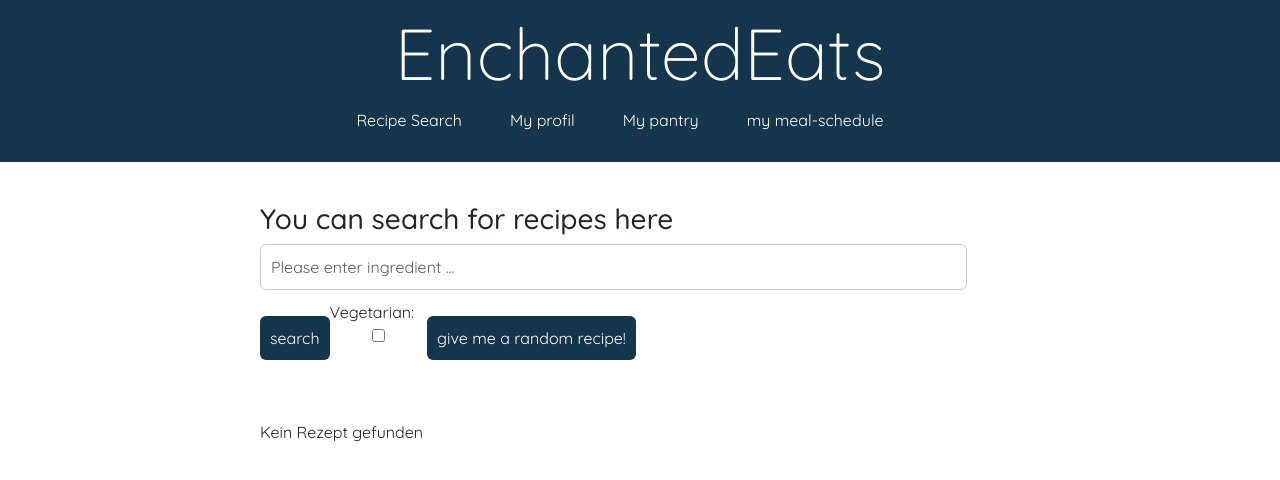
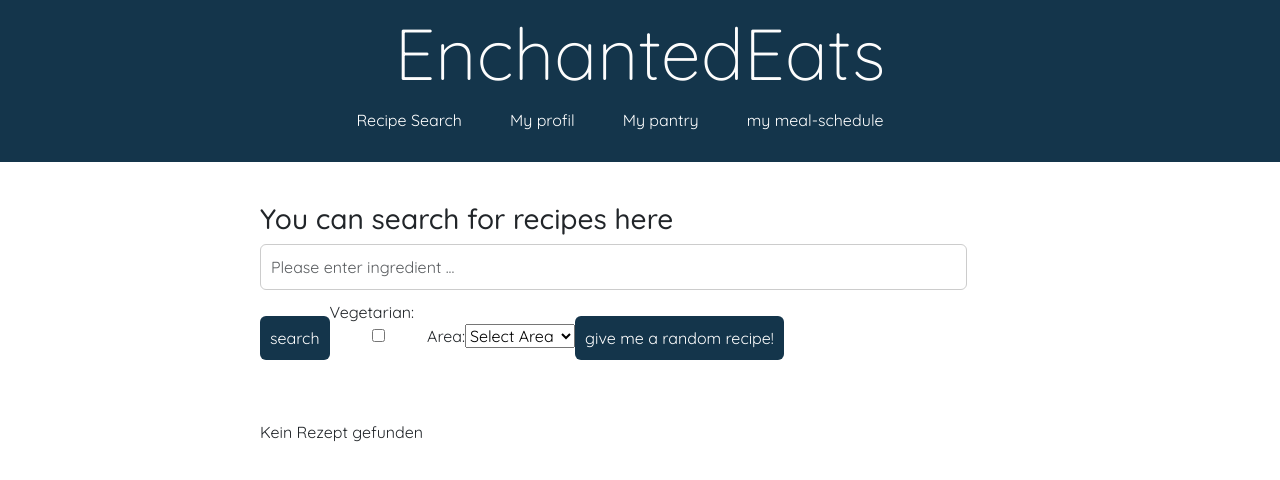
Before and after one commit to saskiamellies/rezept-softwaretchnik, a React (Create React App) app: page / in a window 1280 px wide. Shown: the top 480 px of the page. Built offline with nearby package versions, Linux system fonts and the light colour scheme.

Commit message:
Erweiterung Area Filter

```diff
--- a/src/components/RecipeInput.jsx
+++ b/src/components/RecipeInput.jsx
@@ -1,8 +1,9 @@
 import React, { useState } from "react";
 
-const RecipeInput = ({ onClickingSearch, onClickingRandom }) => {
+const RecipeInput = ({ onClickingSearch, onClickingRandom, onAreaChange }) => {
 
   const [isVegetarian, setIsVegetarian] = useState(false);
+  const [selectedArea, setSelectedArea] = useState(""); // neu
 
   const handleCheckboxChange = () => {
     setIsVegetarian(!isVegetarian);
@@ -10,7 +11,7 @@ const RecipeInput = ({ onClickingSearch, onClickingRandom }) => {
 
   const handleSearchClick = () => {
     const ingredient = document.getElementById("inputText").value;
-    onClickingSearch(ingredient, isVegetarian);
+    onClickingSearch(ingredient, isVegetarian, selectedArea);
   };
 
   const handleRandomClick = () => {
@@ -20,6 +21,15 @@ const RecipeInput = ({ onClickingSearch, onClickingRandom }) => {
         onClickingRandom(data.meals[0]);
       });
   };
+
+  // neu
+
+  const handleAreaChange = (event) => {
+    const areaValue = event.target.value;
+    setSelectedArea(areaValue);
+    onAreaChange(areaValue);
+  };
+
 
   return (
     <div className="input-container">
@@ -31,6 +41,43 @@ const RecipeInput = ({ onClickingSearch, onClickingRandom }) => {
         <input type="checkbox" onChange={handleCheckboxChange} />
       </label>
 
+  {/* NEU */}
+      <label>Area:
+        <select onChange={handleAreaChange} value={selectedArea}>
+          <option value="">Select Area</option>
+          <option value="American">American</option>
+          <option value="British">British</option>
+          <option value="Canadian">Canadian</option>
+          <option value="Chinese">Chinese</option>
+          <option value="Croatian">Croatian</option>
+          <option value="Dutch">Dutch</option>
+          <option value="Egyptian">Egyptian</option>
+          <option value="Filipino">Filipino</option>
+          <option value="French">French</option>
+          <option value="Greek">Greek</option>
+          <option value="Indian">Indian</option>
+          <option value="Irish">Irish</option>
+          <option value="Italian">Italian</option>
+          <option value="Jamaican">Jamaican</option>
+          <option value="Japanese">Japanese</option>
+          <option value="Kenyan">Kenyan</option>
+          <option value="Malaysian">Malaysian</option>
+          <option value="Mexican">Mexican</option>
+          <option value="Moroccan">Moroccan</option>
+          <option value="Polish">Polish</option>
+          <option value="Portuguese">Portuguese</option>
+          <option value="Russian">Russian</option>
+          <option value="Spanish">Spanish</option>
+          <option value="Thai">Thai</option>
+          <option value="Tunisian">Tunisian</option>
+          <option value="Turkish">Turkish</option>
+          <option value="Unknown">Unknown</option>
+          <option value="Vietnamese">Vietnamese</option>
+          {/* Weitere Optionen hier hinzufügen */}
+        </select>
+      </label>
+
+
       <button onClick={handleRandomClick} className="btn btn-primary"> give me a random recipe! </button>
 
     </div>
--- a/src/components/RecipeList.jsx
+++ b/src/components/RecipeList.jsx
@@ -1,6 +1,6 @@
 import { useState, useEffect } from "react";
 
-const RecipeList = ({ ingredient, isVegetarian, onClickRecipe }) => {
+const RecipeList = ({ ingredient, isVegetarian, area, onClickRecipe }) => {
   const [dishes, setDishes] = useState([]);
 
   useEffect(() => {
@@ -26,13 +26,21 @@ const RecipeList = ({ ingredient, isVegetarian, onClickRecipe }) => {
             const dishesFilterVegetarian = isVegetarian
               ? dishesFetch.filter((dish) => dish.strCategory === "Vegetarian")
               : dishesFetch;
-            setDishes(dishesFilterVegetarian);
+             // setDishes(dishesFilterVegetarian);
+
+
+             const dishesFilterArea = area
+              ? dishesFilterVegetarian.filter((dish) => dish.strArea === area)
+              : dishesFilterVegetarian;
+
+              setDishes(dishesFilterArea);
+
           } else {
             setDishes([]);
           }
         });
     }
-  }, [ingredient, isVegetarian]);
+  }, [ingredient, isVegetarian, area]);
 
   return (
     <div className="output-container">
--- a/src/components/Recipes.jsx
+++ b/src/components/Recipes.jsx
@@ -7,12 +7,14 @@ const Recipes = () => {
 
   const [ingredient, setIngredient] = useState("");
   const [isVegetarian, setIsVegetarian] = useState(false);
+  const [area, setArea] = useState("");
   const [dishSelected, setDishSelected] = useState([]);
   const [isRecipeShow, setIsRecipeShow] = useState(false);
 
-  const handleSearch = (value, isVegetarian) => {
+  const handleSearch = (value, isVegetarian, selectedArea) => {
     setIngredient(value.trim());
     setIsVegetarian(isVegetarian);
+    setArea(selectedArea); // neu
   };
 
   const handleRandomRecipe = (dishRandom) => {
@@ -35,15 +37,15 @@ const Recipes = () => {
   if (isRecipeShow) {
     return (
       <div className="Recipes">
-        <RecipeInput onClickingSearch={handleSearch} onClickingRandom={handleRandomRecipe} />
+        <RecipeInput onClickingSearch={handleSearch} onClickingRandom={handleRandomRecipe} onAreaChange={setArea} />
         <RecipeDetails recipeDetails={dishSelected} onClose={handleCloseRecipe} />
       </div>
     );
   } else {
     return (
       <div className="Recipes">
-        <RecipeInput onClickingSearch={handleSearch} onClickingRandom={handleRandomRecipe} />
-        <RecipeList ingredient={ingredient} isVegetarian={isVegetarian} onClickRecipe={handleShowRecipe} />
+        <RecipeInput onClickingSearch={handleSearch} onClickingRandom={handleRandomRecipe} onAreaChange={setArea} />
+        <RecipeList ingredient={ingredient} isVegetarian={isVegetarian} area={area} onClickRecipe={handleShowRecipe} />
       </div>
     );
   }
```
